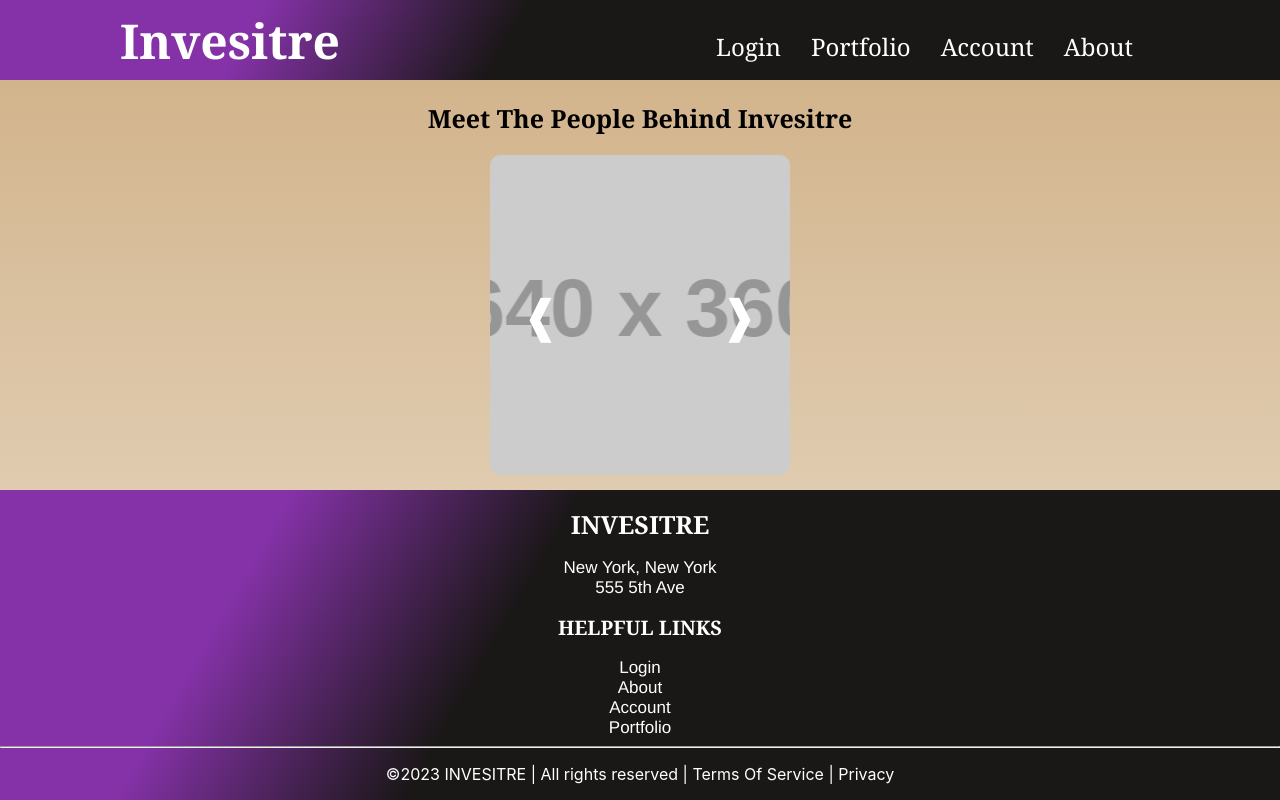
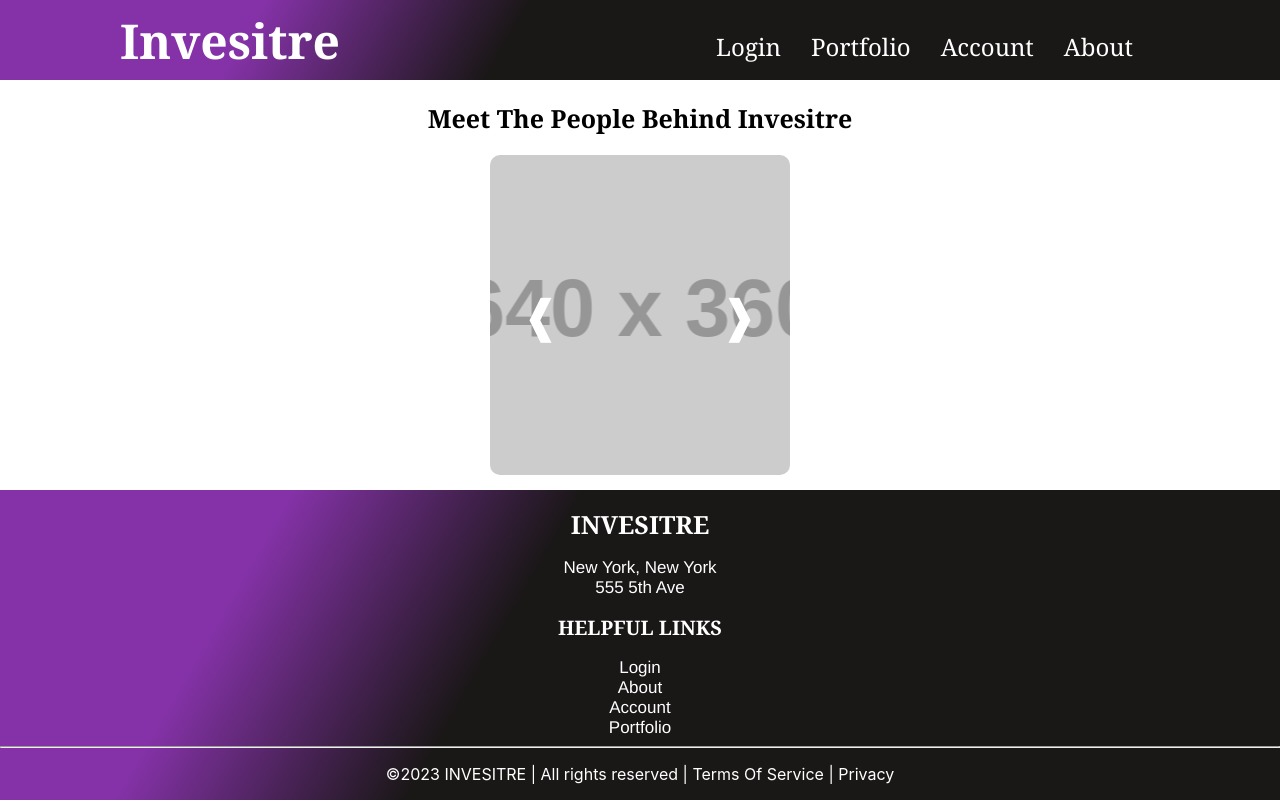
Before and after one commit to pchachicho/Stock-Trading-App, a React (Vite) app: page /about in a window 1280 px wide. Shown: the top 800 px of the page. Built offline with nearby package versions, Linux system fonts and the light colour scheme.

Commit message:
styled the background white for now, can change later

```diff
--- a/src/components/About/About.css
+++ b/src/components/About/About.css
@@ -1,5 +1,5 @@
 .aboutBody {
-    background-image: linear-gradient(tan, white);
+    background-image: linear-gradient(white, white);
     padding-top: 1px;
   }
   .title {
```
